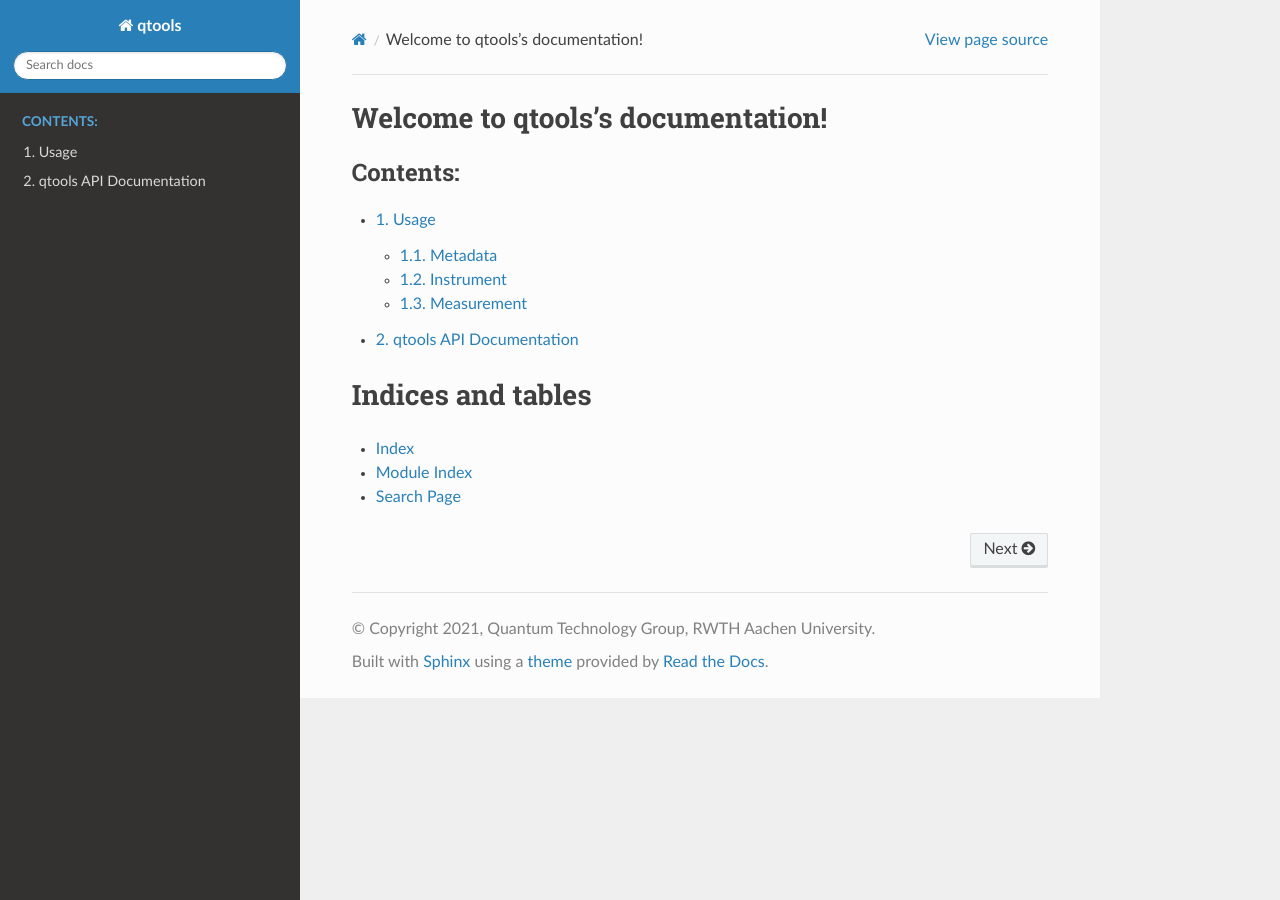
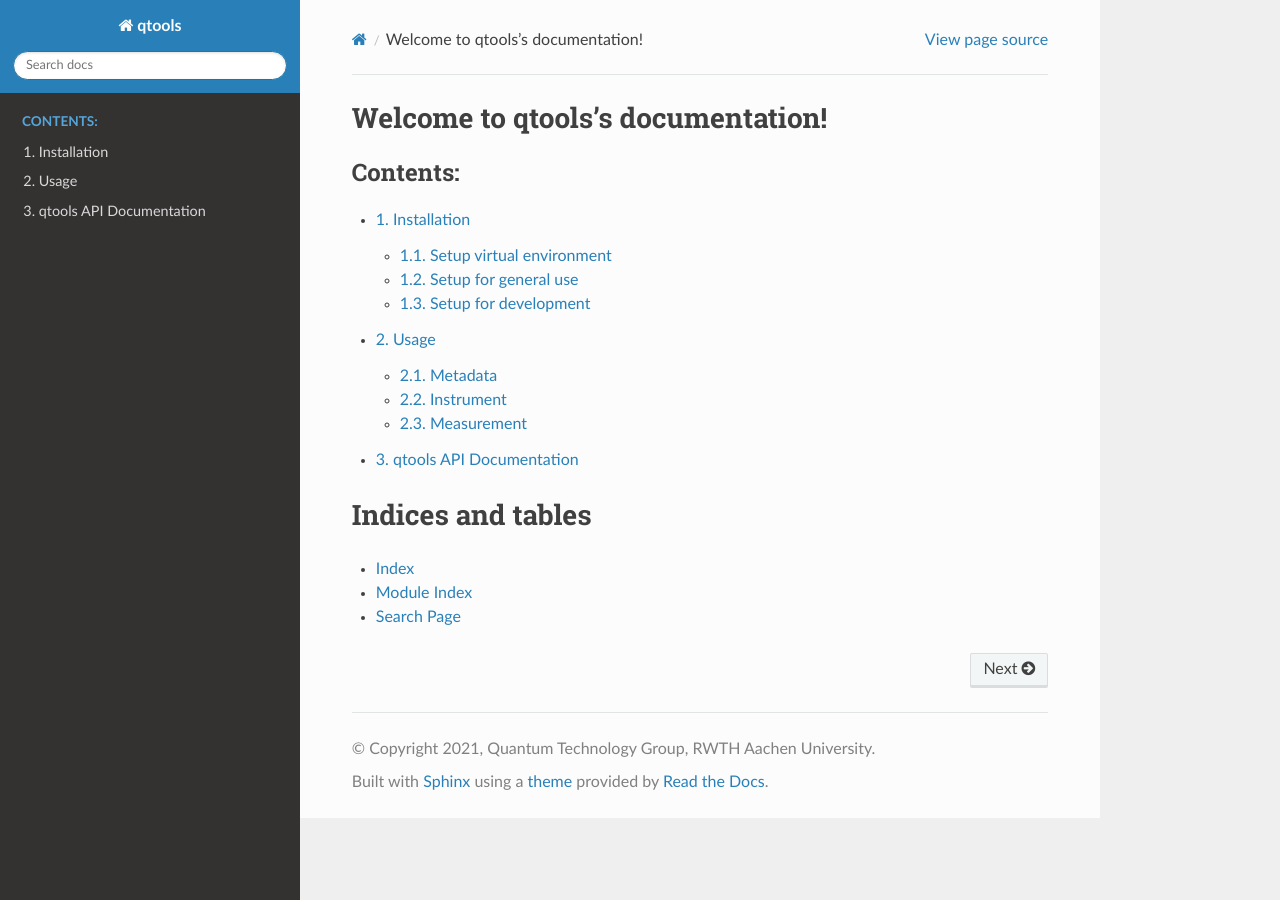
Before and after one commit to qutech/QuMADA, a Sphinx documentation site: the page built from docs/index.rst, in a window 1280 px wide. Built offline with Sphinx 7.4.7 and the Read the Docs theme 2.0.0, drawn with Linux system fonts in a browser that asks for light colours.

Commit message:
add installation guide to the docs

```diff
--- a/docs/index.rst
+++ b/docs/index.rst
@@ -11,6 +11,7 @@ Welcome to qtools's documentation!
    :caption: Contents:
    :numbered:
 
+   installation
    usage
    qtools
 
--- /dev/null
+++ b/docs/installation.rst
@@ -0,0 +1,53 @@
+Installation
+============
+
+First, clone the current version of qtools from gitlab
+
+.. code-block:: console
+
+    git clone git@git-ce.rwth-aachen.de:qutech/lab_software/qtools.git qtools
+    cd qtools
+
+Setup virtual environment
+-------------------------
+
+Installation of qtools should be done in a virtual environment.
+There are several methods of creating a virtual environment, python's native being *venv*:
+
+On *windows*, run
+
+.. code-block:: console
+
+    python -m venv .venv
+    .venv\Scripts\activate.bat
+
+On *linux*, run
+
+.. code-block:: console
+
+    python -m venv .venv
+    source .venv/bin/activate
+
+Setup for general use
+---------------------
+
+Install qtools through pip
+
+.. code-block:: console
+
+    pip install -e .
+
+You can also install optional dependencies, like *Spyder* or the *ZurichInstruments MFLI instrument driver*:
+
+.. code-block:: console
+
+    pip install -e .[spyder,mfli]
+
+Setup for development
+---------------------
+
+For development, the requirements are stored in *dev_requirements.txt*.
+
+.. code-block:: console
+
+    pip install -r dev_requirements.txt
```
